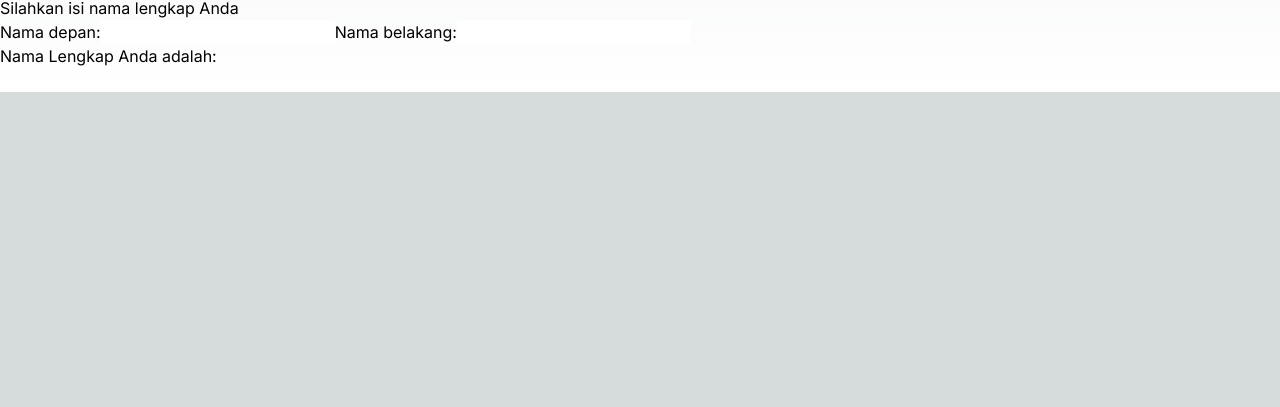
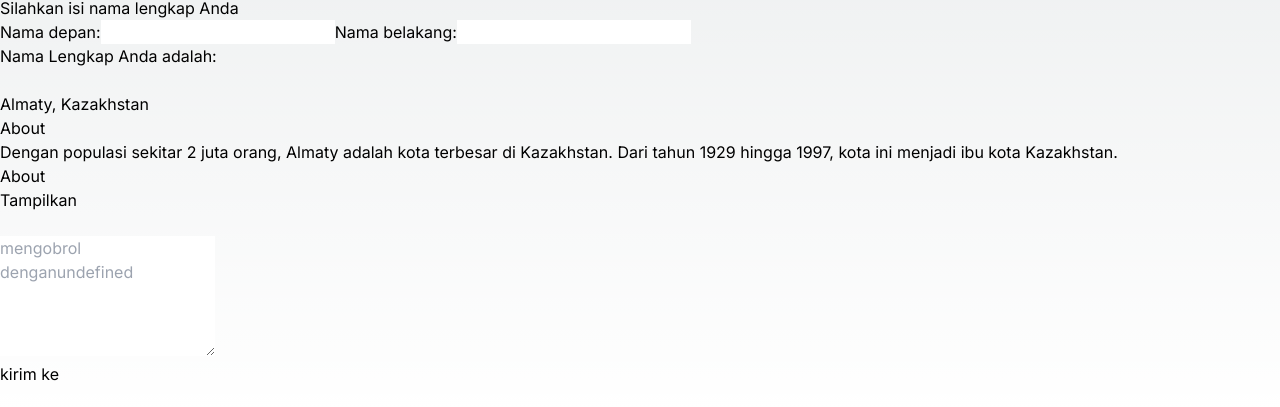
Before and after one commit to ABIARASYDRAJATPRAKOSO/04-event-dan-state, a Next.js app: page / in a window 1280 px wide. Shown: the part 743-1150 px from the top of the page. Before the commit the page ends 835 px from the top, so only its background shows below. Built offline with nearby package versions, Linux system fonts and the light colour scheme.

Commit message:
Jawaban Soal Praktikum 6

```diff
--- a/src/app/page.tsx
+++ b/src/app/page.tsx
@@ -2,7 +2,9 @@
 import Tombol_1,{Tombol_2,Tombol_3} from "@/component/button";
 import Form from "@/component/form";
 import { Form_2 } from "@/component/form";
+import Accordion from "@/component/accordion";
 import Gallery from "@/component/gallery";
+import { Chat } from "@/component/chat";
 export default function Home() {
   return (
     <>
@@ -24,6 +26,10 @@ export default function Home() {
       <br></br>
       <Form_2 />
       <br></br>
+      <Accordion />
+      <br></br>
+      <Chat />
+      <br></br>
     </>
    );
 }
--- /dev/null
+++ b/src/component/accordion.tsx
@@ -0,0 +1,36 @@
+import { Span } from "next/dist/trace";
+import { useState } from "react";
+
+export default function Accordion(){
+    const [activeIndex, setActiveIndex] = useState(0);
+    return(
+        <>
+            <h2>Almaty, Kazakhstan</h2>
+            <Panel
+                title="About"
+                isActive={activeIndex === 0}
+                onShow={() => setActiveIndex(0)}
+            >
+                Dengan populasi sekitar 2 juta orang, Almaty adalah kota terbesar di Kazakhstan.
+                Dari tahun 1929 hingga 1997, kota ini menjadi ibu kota Kazakhstan.
+            </Panel>
+            <Panel
+                title="About"
+                isActive={activeIndex === 1}
+                onShow={() => setActiveIndex(1)}
+            >
+                Nama "Almaty" berasal dari kata <span lang="kk-KZ">aлмa</span>, dalam bahasa Kazakh yang berarti "apel" dan sering diterjemahkan sebagai "penuh dengan apel". Sebenarnya, wilayah sekitar Almaty dipercaya sebagai asal usul apel, dan <i lang="la">Malus sieversii</i> liar dianggap sebagai kandidat
+                yang mungkin menjadi nenek moyang apel domestik modern.
+            </Panel>
+        </>
+    );
+}
+
+function Panel({title, children, isActive, onShow}){
+    return(
+        <section className="panel border border-gray-700 p-2">
+            <h3>{title}</h3>
+            {isActive ? <p>{children}</p> : <button className="bg-blue-400 text-xs text-white p-1 rounded m-2" onClick={onShow}>Tampilkan</button>}
+        </section>
+    );
+}
--- /dev/null
+++ b/src/component/chat.tsx
@@ -0,0 +1,70 @@
+import { useState } from "react";
+
+const contacts = [
+    { name: 'Taylor', email: 'taylor@mail.com' },
+    { name: 'Alice', email: 'alice@mail.com' },
+    { name: 'Bob', email: 'bob@mail.com' }
+];
+
+export function ContactList({selectedContacts, contacts, onSelect}){
+    return(
+        <section className="contact-list">
+            <ul className="w-full">
+                {contacts.map(contact =>
+                    <li key = {contact.email}>
+                    <button
+                        className="text xs bg-blue-400 rounded p-1 m-2 text-white"
+                        onClick={() => {onSelect(contact);}}>
+                        {contact.name}
+                    </button>
+                    </li>
+                )}
+            </ul>
+        </section>
+    );
+}
+
+export function Chat(contact){
+    const [text,setText] =useState('');
+
+    return(
+        <section className="chat m-2">
+            <textarea
+            rows={5}
+            value={text}
+            placeholder={'mengobrol dengan' + contact.name}
+            onChange={e => setText(e.target.value)}
+        ></textarea>
+        <br/>
+        <button className="text-xs bg-gray-400 rounded px-2 py-1 m-2 text-blue-800>">kirim ke {contact.email}</button>
+        </section>
+    );
+}
+
+export default function Messenger(){
+    const [to, setTo] = useState(contacts[0]);
+    return (
+        <div>
+            <table className="w-1/2 text-sm text-left text-gray-500 dark:text-gray-400">
+                <thead className="text-xs text-gray-700 uppercase bg-gray-50 dark:bg-gray-700 dark:text-gray-400">
+                    <th scope="col" className="px-6 py-3">Contact List</th>
+                    <th scope="col" className="px-6 py-3">Message</th>
+                </thead>
+                <tbody>
+                    <tr>
+                        <td>
+                            <ContactList
+                                contacts={contacts}
+                                selectedContact={to}
+                                onSelect={(contact:any) => setTo(contact)}
+                            />
+                        </td>
+                        <td>
+                            <Chat key={to.email} contact={to} />
+                        </td>
+                    </tr>
+                </tbody>
+            </table>
+        </div>
+    )
+}
```
Also changed, not shown: 1 other file (tests, documents, lock files or other folders).
